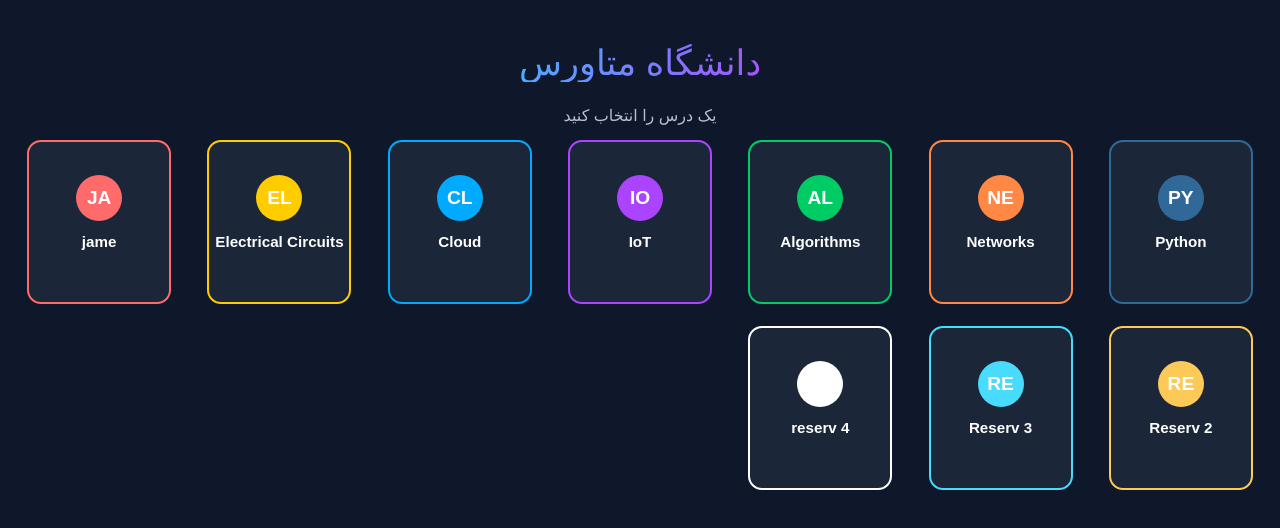
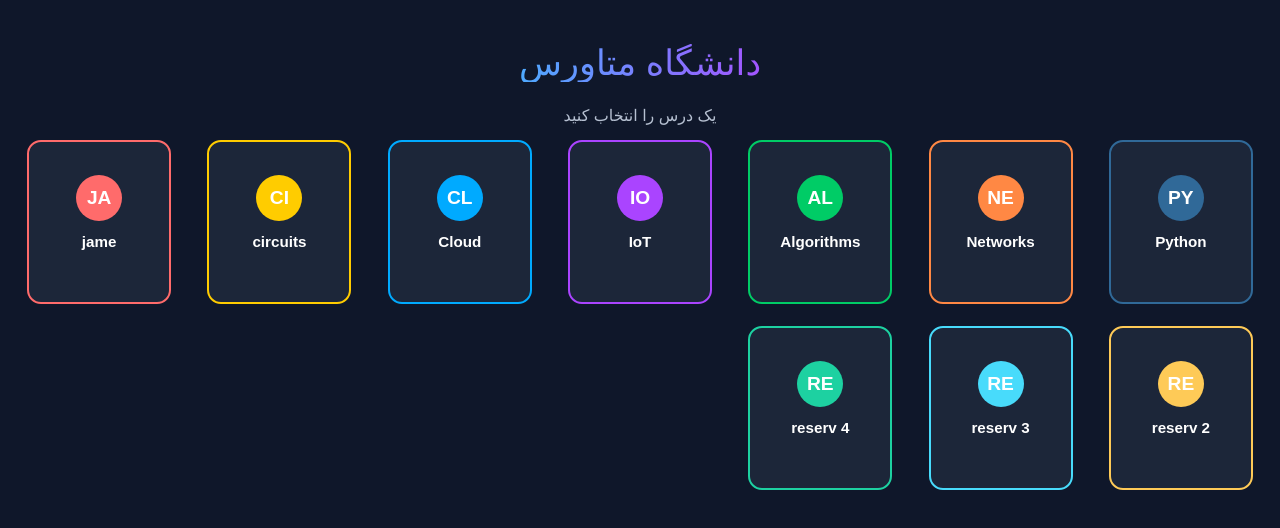
Before and after one commit to hosseincollege/metaComp404, a React (Vite) app: page / in a window 1280 px wide. Shown: the top 528 px of the page. Built offline with nearby package versions, Linux system fonts and the light colour scheme.

Commit message:
Final working

```diff
--- a/src/App.jsx
+++ b/src/App.jsx
@@ -25,11 +25,11 @@ function normalizeLesson(raw, name) {
         name === "Algorithms" ? "#00cc66" :
         name === "IoT" ? "#aa44ff" :
         name === "Cloud" ? "#00aaff" :
-        name === "Electrical Circuits" ? "#ffcc00" :
+        name === "circuits" ? "#ffcc00" :
         name === "jame" ? "#ff6b6b" :
-        name === "Reserv 2" ? "#feca57" :
-        name === "Reserv 3" ? "#48dbfb" :
-        name === "Reserv 4" ? "#1dd1a1" :
+        name === "reserv 2" ? "#feca57" :
+        name === "reserv 3" ? "#48dbfb" :
+        name === "reserv 4" ? "#1dd1a1" :
         "#ffffff",
 
       chapters: raw.map((c, i) => ({
@@ -53,11 +53,11 @@ const LESSONS = {
   algorithms: normalizeLesson(algorithms, "Algorithms"),
   iot: normalizeLesson(iot, "IoT"),
   cloud: normalizeLesson(cloud, "Cloud"),
-  circuits: normalizeLesson(circuits, "Electrical Circuits"),
+  circuits: normalizeLesson(circuits, "circuits"),
 
   jame: normalizeLesson(jame, "jame"),
-  reserv2: normalizeLesson(reserv2, "Reserv 2"),
-  reserv3: normalizeLesson(reserv3, "Reserv 3"),
+  reserv2: normalizeLesson(reserv2, "reserv 2"),
+  reserv3: normalizeLesson(reserv3, "reserv 3"),
   reserv4: normalizeLesson(reserv4, "reserv 4"),
 };
 
```
